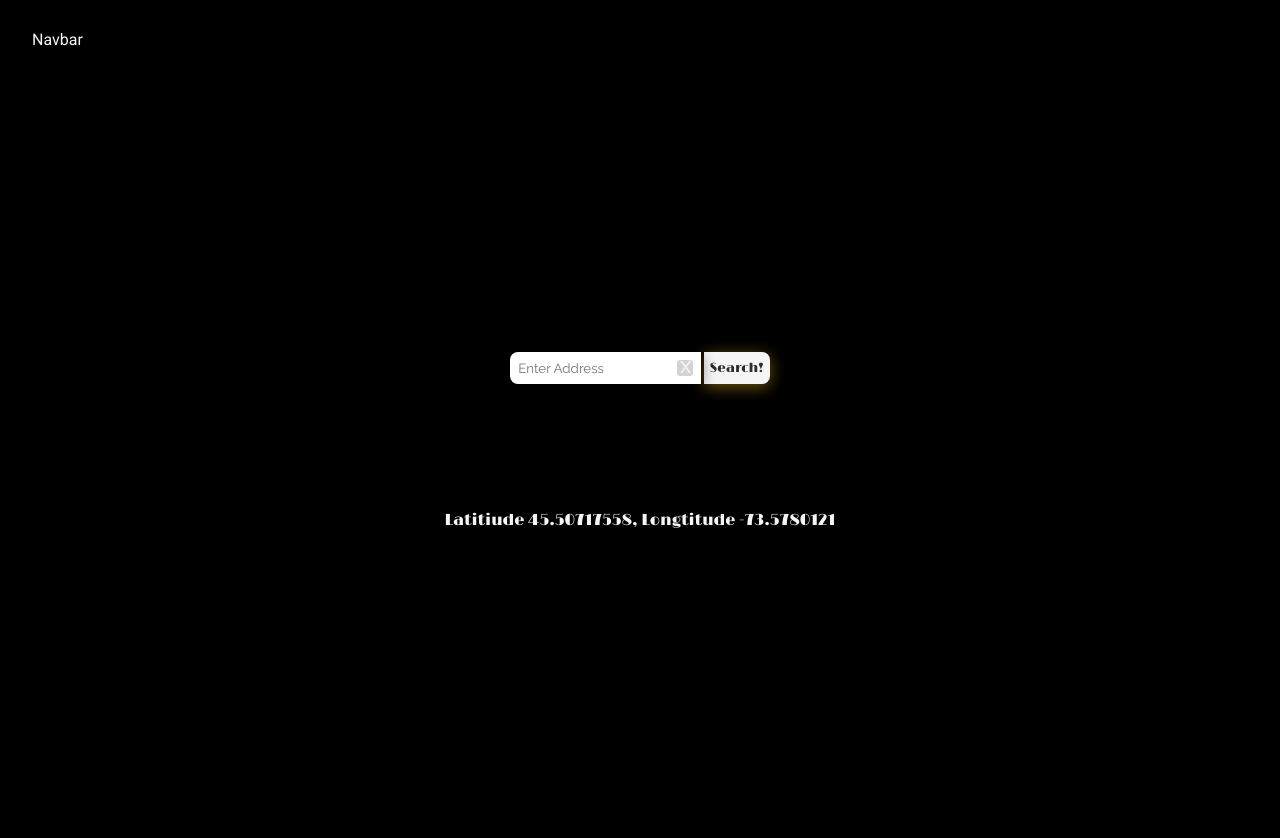
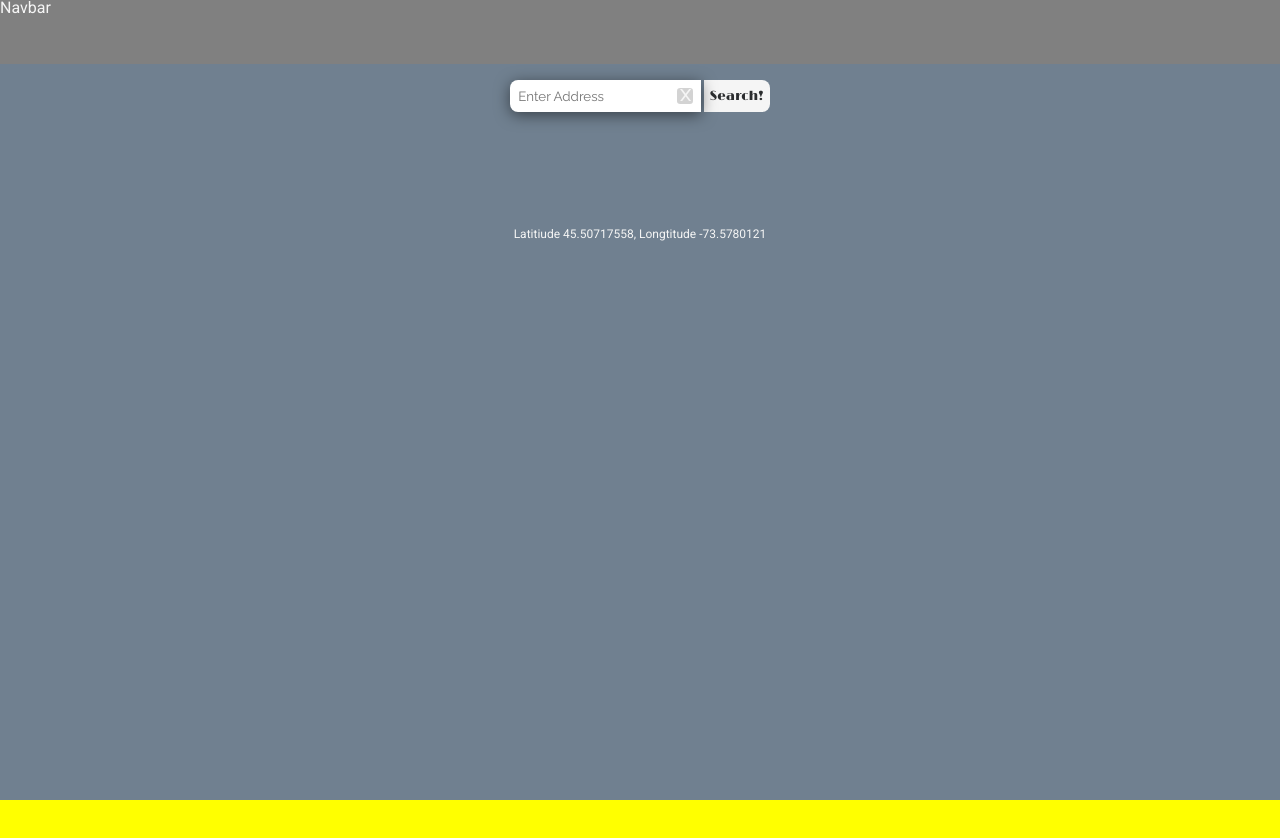
Before and after one commit to CraigNock/LocallyYours, a React (Create React App) app in the folder client/: page / in a window 1280 px wide. Shown: the top 838 px of the page. After the commit the page ends 800 px from the top, so only its background shows below. Built offline with nearby package versions, Linux system fonts and the light colour scheme.

Commit message:
input connected to map

```diff
--- a/client/src/Globalstyles.tsx
+++ b/client/src/Globalstyles.tsx
@@ -32,8 +32,9 @@ footer, header, hgroup, menu, nav, section {
 }
 body {
   line-height: 1;
-
+	width: 100%;
   background-color: #2b2d2f;
+	background-color: yellow;
   color: whitesmoke;
 }
 ol, ul {
--- a/client/src/apiCalls.ts
+++ b/client/src/apiCalls.ts
@@ -6,7 +6,7 @@ export const fetchCoords = async (address: string): Promise<any> => {
   return fetch(`/findAddress/${address}`)
   .then(data => data.json())
   .then(data => {
-    console.log('FEdata', data);
+    // console.log('FEdata', data);
     return data;
 // ALSO ADD A NORTH AMERICA ONLY FILTER
   })
--- a/client/src/components/App/App.tsx
+++ b/client/src/components/App/App.tsx
@@ -18,7 +18,10 @@ const App = () => {
 };
 
 const Wrapper = styled.div`
-  background-color:black;
+  background-color: slategray;
+  margin: 0;
+  padding: 0;
+  /* width: 100%; */
   @media (min-width: ${MEDIA_GATE.tablet}px){
 
   };
--- a/client/src/components/Main/Main.tsx
+++ b/client/src/components/Main/Main.tsx
@@ -5,32 +5,40 @@ import {MEDIA_GATE} from '../../constants';
 import Navbar from '../Navbar';
 import SearchBar from '../SearchBar';
 import SDKwidget from '../SDKwidget';
+import {latlng} from '../../types';
 
 
 
 const Main = () => {
-
+  const [coords, setCoords] = useState<latlng>({
+    lat: 45.50717558,
+    lng: -73.5780121,
+  });
 
   return (
-    <StyledDiv>
+    <StyledDiv data-css='main'>
       <Navbar />
-      <SearchBar/>
-      <SDKwidget/>
+      <SearchBar setCoords={setCoords}/>
+      <SDKwidget coords={coords}/>
     </StyledDiv>
   );
 }
 
 const StyledDiv = styled.div`
   min-height: 100vh;
-  display: grid;
+  /* display: grid;
   grid-template-columns: 1fr;
   grid-template-rows: auto ;
   grid-template-areas:
     'navbar'
     'search'
-    'widget';
+    'widget'; */
+  display: flex;
+  flex-direction: column;
+  align-items: center;
+  width: 100%;
 
-  padding: 2rem;
+  /* padding: 2rem; */
   @media (min-width: ${MEDIA_GATE.tablet}px){
 
   };
--- a/client/src/components/Navbar/Navbar.tsx
+++ b/client/src/components/Navbar/Navbar.tsx
@@ -7,7 +7,7 @@ interface props {
 const Navbar : React.FC<PropsWithChildren<props>> = () => {
 
   return (
-    <Wrapper>
+    <Wrapper data-css='nav'>
       Navbar
     </Wrapper>
   )
@@ -18,4 +18,7 @@ export default Navbar;
 
 const Wrapper = styled.div`
   grid-area: navbar;
+  height: 4rem;
+  width: 100%;
+  background: gray;
 `;
--- a/client/src/components/SDKwidget/SDKwidget.tsx
+++ b/client/src/components/SDKwidget/SDKwidget.tsx
@@ -2,19 +2,26 @@ import React, {useState} from 'react';
 import styled from 'styled-components';
 
 import {useExternalScript, useLocalLogicFunctionScript} from '../../hooks';
+import {latlng} from '../../types';
 
-const SDKwidget = () => {
+interface props {
+  coords:latlng
+};
+const SDKwidget: React.FC<props> = ({coords}) => {
   const [lat, setLat] = useState<number>(45.50717558);
   const [lng, setLng] = useState<number>(-73.5780121);
   let widgetTargetId = 'local-content-widget';
 
-  useLocalLogicFunctionScript(widgetTargetId, lat, lng);
+  useLocalLogicFunctionScript(widgetTargetId, coords.lat, coords.lng);
 
   useExternalScript(`https://cdn.locallogic.co/sdk/?token=${process.env.REACT_APP_LOCALLOGICSDK}&callback=initLocallogic`);
 
 
   return (
-    <StyledDiv>
+    <StyledDiv data-css='widget wrap'>
+      <LatLngDisplay>
+        {`Latitiude ${coords.lat}, Longtitude ${coords.lng}`}
+      </LatLngDisplay>
       <div id="local-content-widget"></div>
     </StyledDiv>
   )
@@ -26,5 +33,10 @@ export default SDKwidget;
 
 const StyledDiv = styled.div`
   grid-area: widget;
-  max-width: 90vw;
+  max-width: 90%;
+  overflow: hidden;
 `;
+const LatLngDisplay = styled.p`
+  padding: .25rem;
+  font-size: .75rem;
+`;
--- a/client/src/components/SearchBar/SearchBar.tsx
+++ b/client/src/components/SearchBar/SearchBar.tsx
@@ -1,4 +1,4 @@
-import React, {useState, PropsWithChildren } from 'react';
+import React, {useState } from 'react';
 import styled from 'styled-components';
 import { motion } from 'framer-motion';
 
@@ -7,19 +7,19 @@ import {fetchCoords} from '../../apiCalls';
 import {latlng, resObject} from '../../types';
 
 interface props {
-
+  setCoords: React.Dispatch<React.SetStateAction<latlng>>,
 };
-const SearchBar : React.FC<PropsWithChildren<props>> = () => {
+const SearchBar : React.FC<props> = ({setCoords}) => {
   const [inputValue, setInputValue] = useState<string>('');
 //disables submit button while searching
   const [disable, setDisable] = useState<boolean>(false);
 //used to display errors returned from fetch
   const [error, setError] = useState<string>('');
 
-  const [coords, setCoords] = useState<latlng>({
-    lat: 45.50717558,
-    lng: -73.5780121,
-  });
+  // const [coords, setCoords] = useState<latlng>({
+  //   lat: 45.50717558,
+  //   lng: -73.5780121,
+  // });
   const [fullAddress, setFullAddress] = useState<string>('');
 
   const submitHandle = async (search:string) : Promise<any> => {
@@ -28,7 +28,6 @@ const SearchBar : React.FC<PropsWithChildren<props>> = () => {
     setDisable(true);
     // setLoading(true);
     console.log('search', search);
-    // run fetch function, handle error
     const result: resObject = await fetchCoords(search);
     console.log('result', result);
     if(typeof result.coords === 'object'){
@@ -44,7 +43,7 @@ const SearchBar : React.FC<PropsWithChildren<props>> = () => {
   };
 
   return (
-    <Wrapper>
+    <Wrapper data-css='searchbar'>
       <StyledForm>
         <SearchBox>
           <StyledInput
@@ -84,9 +83,6 @@ const SearchBar : React.FC<PropsWithChildren<props>> = () => {
       </Message>
       <Message2>
         {fullAddress}
-      </Message2>
-      <Message2>
-        {`Latitiude ${coords.lat}, Longtitude ${coords.lng}`}
       </Message2>
     </Wrapper>
   )
@@ -153,9 +149,9 @@ const SearchButton = styled(motion.button)`
   background: whitesmoke;
   border-radius: 0 .5rem .5rem 0;
   border: none;
-  -webkit-box-shadow: 0px 3px 15px rgba(218,165,32,.5);
+  /* -webkit-box-shadow: 0px 3px 15px rgba(218,165,32,.5);
   -moz-box-shadow: 0px 3px 15px rgba(218,165,32,.5);
-  box-shadow: 0px 3px 15px rgba(218,165,32,.5);
+  box-shadow: 0px 3px 15px rgba(218,165,32,.5); */
 `;
 const Message = styled.p`
   margin: 1rem auto;
--- a/client/src/hooks.ts
+++ b/client/src/hooks.ts
@@ -20,15 +20,15 @@ export const useExternalScript = (scriptUrl: string) => {
     document.body.appendChild(script);
 
     return () => {
+      console.log('remove external script');
       document.body.removeChild(script);
     };
-  }, [scriptUrl]);
+  });
 };
 
 //////////////////////////
 
 export const useLocalLogicFunctionScript = (widgetTargetId: string, lat: number, lng: number) => {
-  // console.log('blehhhg');
   useEffect(() => {
     console.log('function script');
     // console.log('widgetTargetId, lat, lng', widgetTargetId, lat, lng);
@@ -49,7 +49,7 @@ export const useLocalLogicFunctionScript = (widgetTargetId: string, lat: number,
     document.body.appendChild(func);
 
     return () => {
-      console.log('func remove');
+      console.log('remove function');
       document.body.removeChild(func);
     };
   }, [lat, lng]);
```
Also changed, not shown: 1 other file (tests, documents, lock files or other folders).
